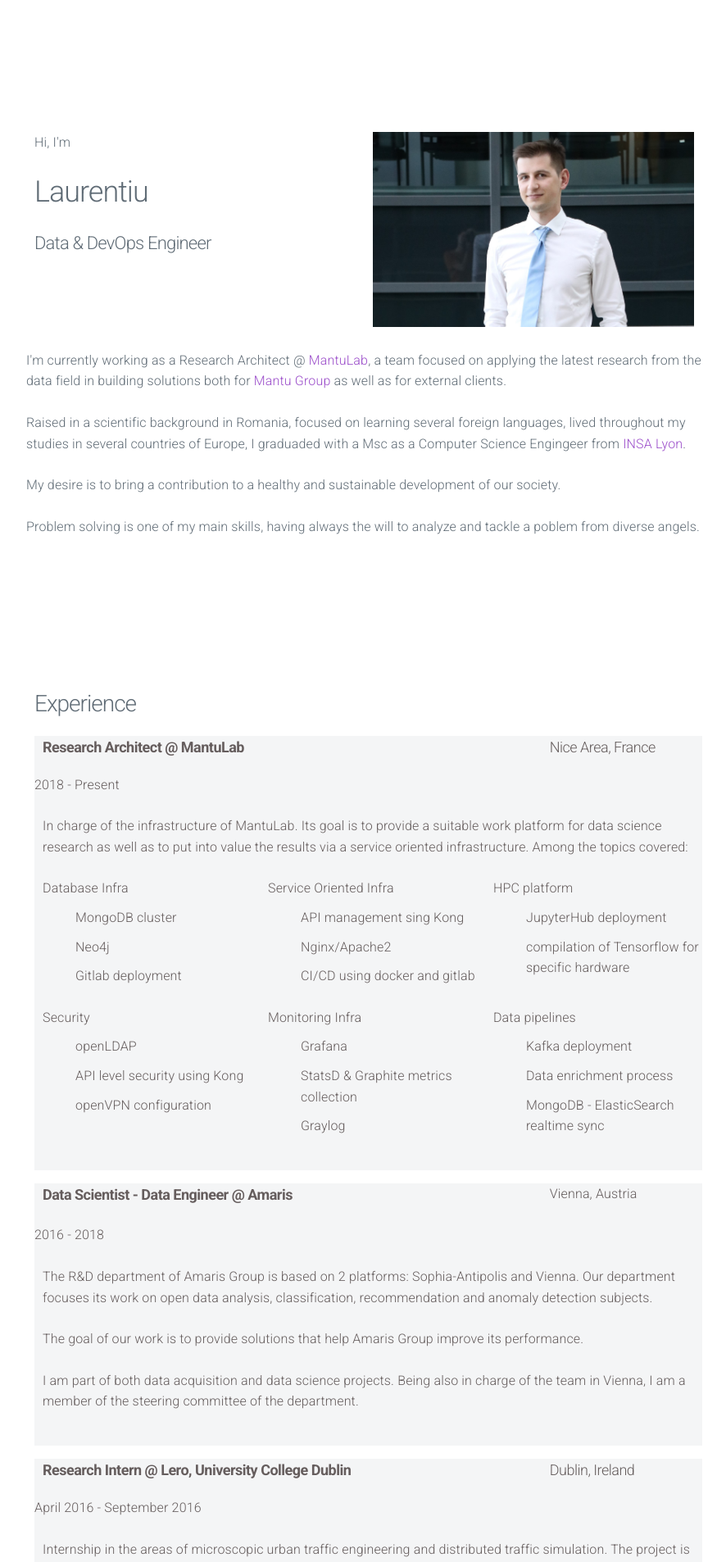
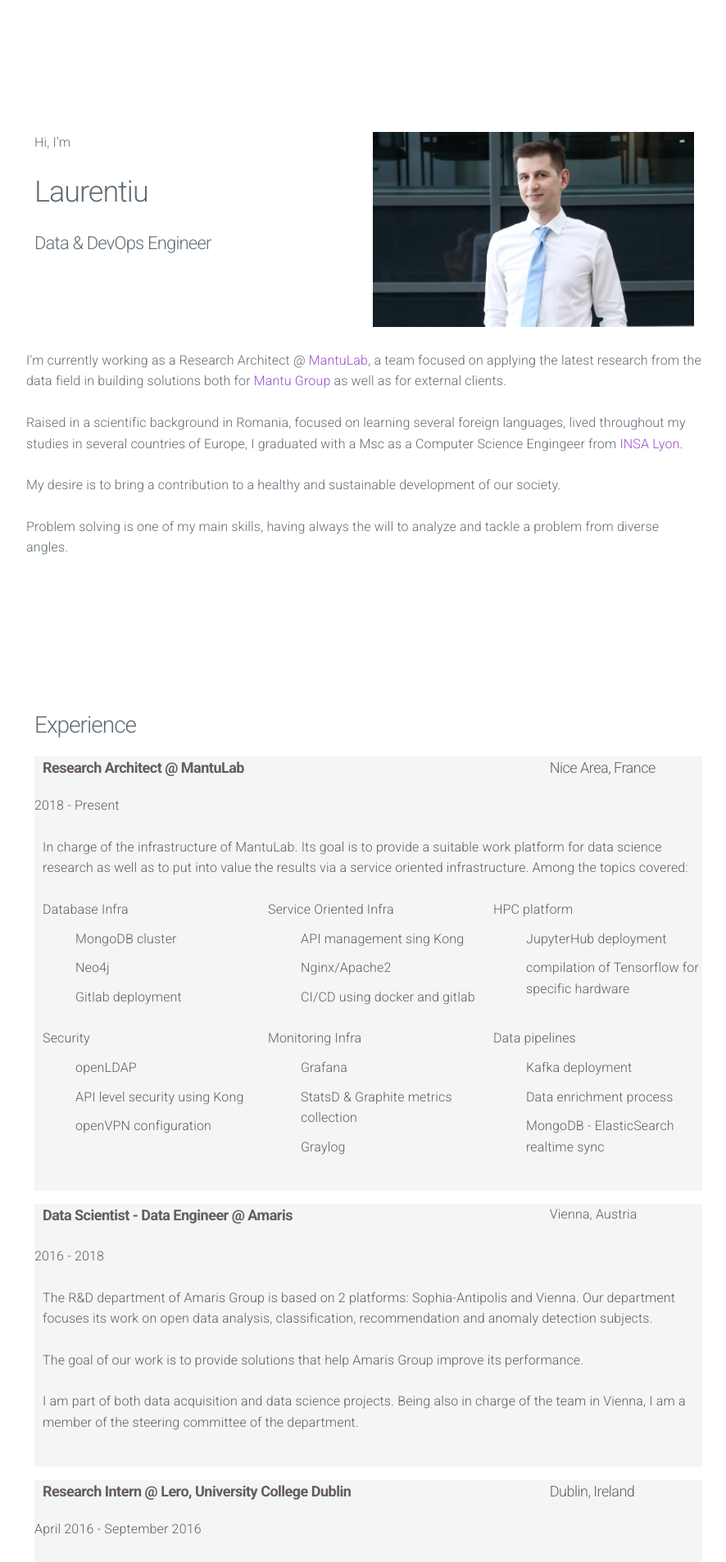
Before and after one commit to lcapatina/personal-website, a Jekyll site: the page built from index.html, in a window 1280 px wide. Shown: the top 1906 px of the page at 82% size, without its empty margins (333-1219 px from the left). Built offline with Jekyll 4.4.1, drawn with Linux system fonts in a browser that asks for light colours; nearby versions of some CDN libraries.

Commit message:
correct typos in bio

```diff
--- a/_includes/home.html
+++ b/_includes/home.html
@@ -18,7 +18,7 @@
         <p>
             Raised in a scientific background in Romania, focused on learning several foreign
             languages, lived throughout my studies in several countries of Europe,
-            I graduaded with a Msc as a Computer Science Engingeer from
+            I graduated with a Msc as a Computer Science Engingeer from
             <a href="https://www.insa-lyon.fr/">INSA Lyon</a>.
         </p>
         <p>
@@ -27,7 +27,7 @@
         </p>
         <p>
             Problem solving is one of my main skills, having always the will to analyze and
-            tackle a poblem from diverse angels.
+            tackle a problem from diverse angles.
         </p>
     </div>
 </div>
```
